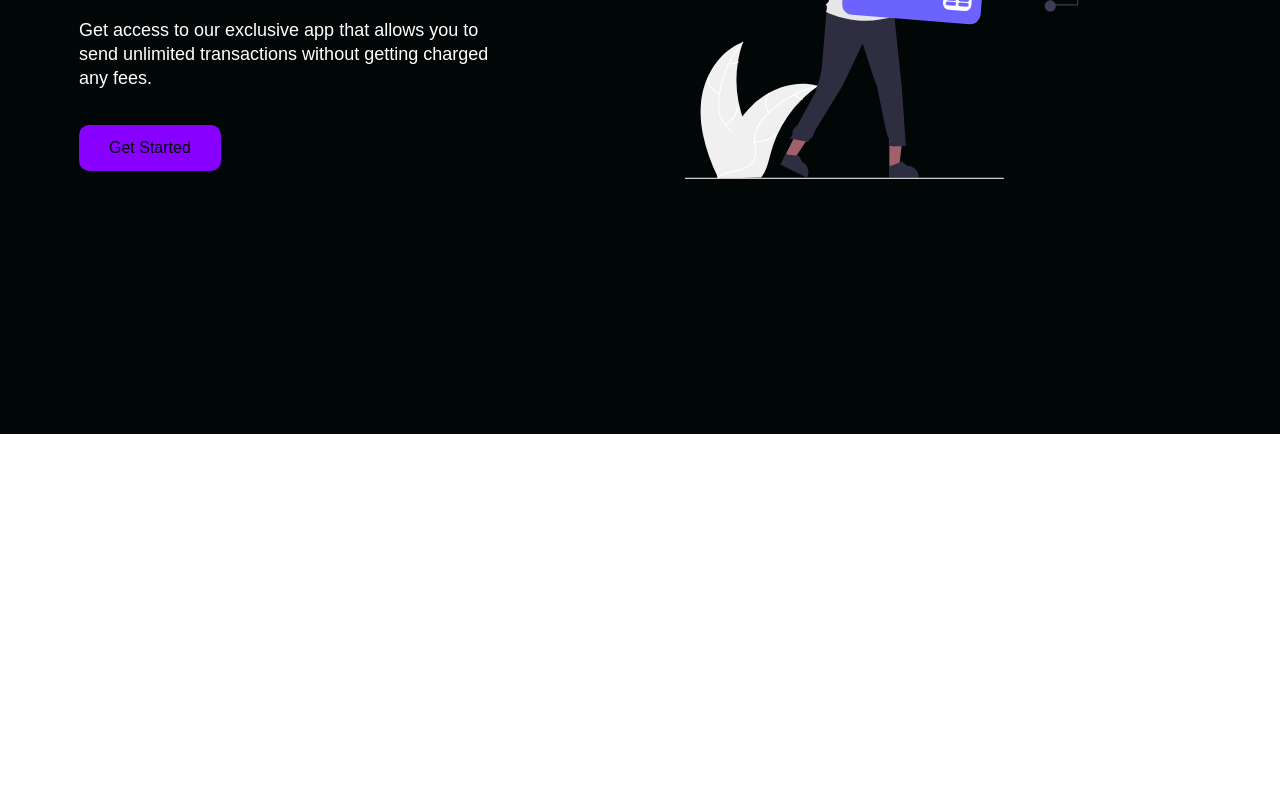
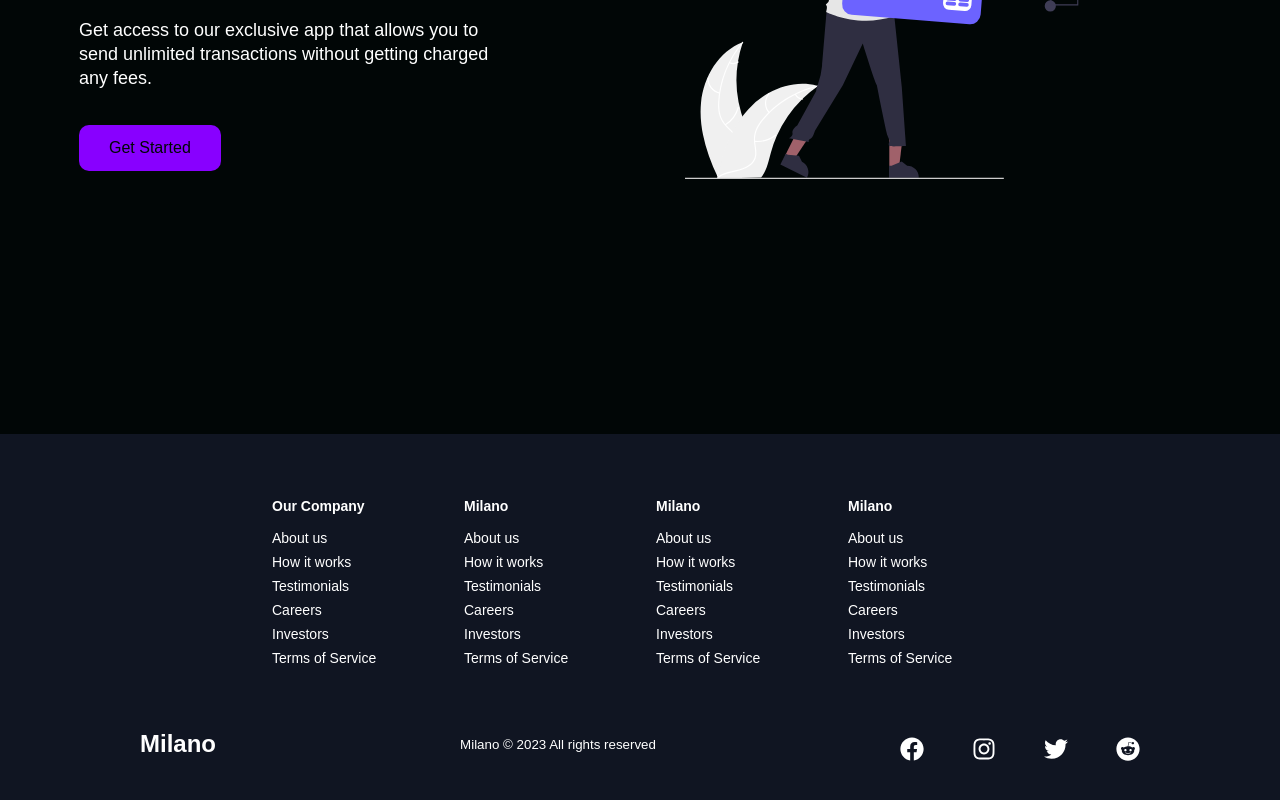
Before and after one commit to karansethia/Milano, a React (Vite) app: page / in a window 1280 px wide. Shown: the part 3676-4476 px from the top of the page. Before the commit the page ends 4110 px from the top, so only its background shows below. Built offline with nearby package versions, Linux system fonts and the light colour scheme; a web font is replaced by a local one.

Commit message:
Adding Footer CSS

```diff
--- a/src/components/Footer/Footer.jsx
+++ b/src/components/Footer/Footer.jsx
@@ -1,4 +1,6 @@
 import React from "react";
+import { FooterContainer, FooterWrap, FooterLinksWrapper, FooterLinksContainer, FooterLinkTitle, FooterLinkItems, FooterLink, SocialMedia, SocialMediaWrap, SocialLogo, SocialIconsLink, SocialIcons, WebsiteRights } from "./FooterElements";
+import { FaFacebook, FaInstagram, FaReddit, FaTwitter } from "react-icons/fa";
 
 const Footer = () => {
   return (
@@ -33,8 +35,41 @@
               <FooterLink to="/signin">Investors</FooterLink>
               <FooterLink to="/signin">Terms of Service</FooterLink>
             </FooterLinkItems>
+            <FooterLinkItems>
+              <FooterLinkTitle>Milano</FooterLinkTitle>
+              <FooterLink to="/signin">About us</FooterLink>
+              <FooterLink to="/signin">How it works</FooterLink>
+              <FooterLink to="/signin">Testimonials</FooterLink>
+              <FooterLink to="/signin">Careers</FooterLink>
+              <FooterLink to="/signin">Investors</FooterLink>
+              <FooterLink to="/signin">Terms of Service</FooterLink>
+            </FooterLinkItems>
           </FooterLinksWrapper>
         </FooterLinksContainer>
+        <SocialMedia>
+          <SocialMediaWrap>
+            <SocialLogo to='/'>
+              Milano
+            </SocialLogo>
+            <WebsiteRights>
+              Milano © {new Date().getFullYear()} All rights reserved
+            </WebsiteRights>
+            <SocialIcons>
+              <SocialIconsLink href='/' target='_blank'>
+                <FaFacebook />
+              </SocialIconsLink>
+              <SocialIconsLink href='/' target='_blank'>
+                <FaInstagram />
+              </SocialIconsLink>
+              <SocialIconsLink href='/' target='_blank'>
+                <FaTwitter />
+              </SocialIconsLink>
+              <SocialIconsLink href='/' target='_blank'>
+                <FaReddit />
+              </SocialIconsLink>
+            </SocialIcons>
+          </SocialMediaWrap>
+        </SocialMedia>
       </FooterWrap>
     </FooterContainer>
   );
--- a/src/components/Footer/FooterElements.jsx
+++ b/src/components/Footer/FooterElements.jsx
@@ -0,0 +1,114 @@
+import styled from 'styled-components'
+import { Link } from 'react-router-dom'
+
+
+export const FooterContainer = styled.footer`
+  background-color: #101522;
+`;
+
+export const FooterWrap = styled.div`
+  padding: 48px 24px;
+  display: flex;
+  flex-direction: column;
+  justify-content: center;
+  align-items: center;
+  max-width: 1200px;
+  margin: 0 auto;
+`;
+
+export const FooterLinksContainer = styled.div`
+  display: flex;
+  justify-content: center;
+
+  @media screen and (max-width: 820px) {
+    padding-top: 32px;
+  }
+`;
+
+export const FooterLinksWrapper = styled.div`
+  display: flex;
+
+  @media screen and (max-width: 820px) {
+    flex-direction: column;
+  }
+`;
+
+export const FooterLinkItems = styled.div`
+  display: flex;
+  flex-direction: column;
+  align-items: flex-start;
+  margin: 16px;
+  text-align: left;
+  width: 160px;
+  box-sizing: border-box;
+  color: #fff;
+
+  @media screen and (max-width: 420px) {
+    margin: 0;
+    padding: 10px;
+    width: 100%;
+  }
+`;
+
+export const FooterLinkTitle = styled.h1`
+  font-size: 14px;
+  margin-bottom: 16px;
+`;
+
+export const FooterLink = styled(Link)`
+  color: #fff;
+  text-decoration: none;
+  margin-bottom: 0.5rem;
+  font-size: 14px;
+
+  &:hover {
+    color: #8800ff;
+    transition: 0.3s ease-out;
+  }
+`;
+
+export const SocialMedia = styled.section`
+  max-width: 1000px;
+  width: 100%;
+`;
+
+export const SocialMediaWrap = styled.div`
+  display: flex;
+  justify-content: space-between;
+  align-items: center;
+  max-width: 1100px;
+  margin: 40px auto auto;
+
+  @media screen and (max-width: 820px) {
+    flex-direction: column;
+  }
+`;
+
+export const SocialLogo = styled(Link)`
+  color: #fff;
+  justify-self: start;
+  cursor: pointer;
+  text-decoration: none;
+  font-size: 1.5rem;
+  display: flex;
+  align-items: center;
+  margin-bottom: 16px;
+  font-weight: bold;
+`;
+
+export const WebsiteRights = styled.small`
+  color: #fff;
+  margin-bottom: 16px;
+`;
+
+export const SocialIcons = styled.div`
+  display: flex;
+  justify-content: space-between;
+  align-items: center;
+  width: 240px;
+`;
+
+export const SocialIconsLink = styled.a`
+  color: #fff;
+  font-size: 24px;
+`;
--- a/src/pages/Home.jsx
+++ b/src/pages/Home.jsx
@@ -5,6 +5,7 @@
 import Info from '../components/Info/Info'
 import Services from '../components/Services/Services'
 import { homeObjOne, homeObjThree, homeObjTwo } from '../components/Info/data'
+import Footer from '../components/Footer/Footer'
 
 const Home = () => {
 
@@ -23,6 +24,7 @@
       <Info {...homeObjTwo} />
       <Services />
       <Info {...homeObjThree} />
+      <Footer />
     </React.Fragment>
   )
 }
```
